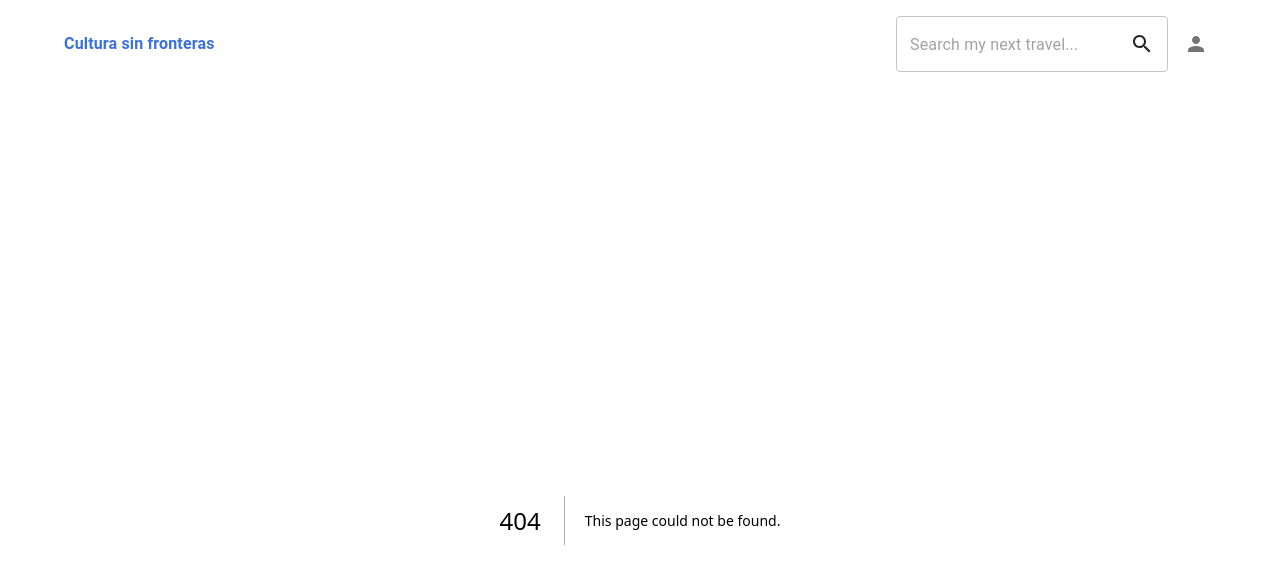
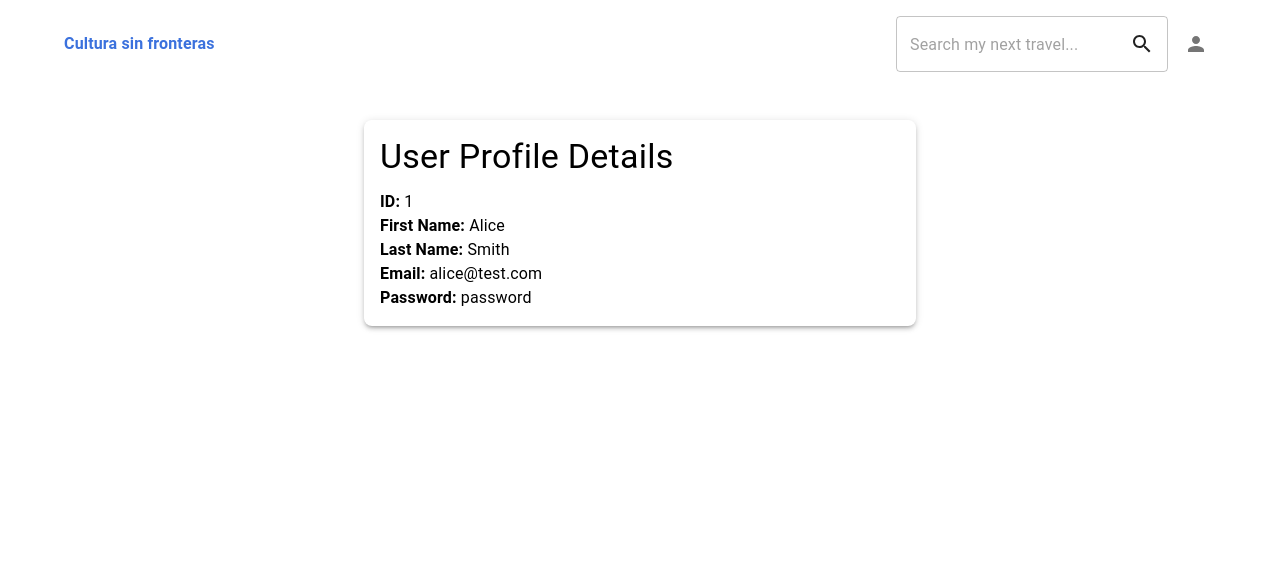
Before and after one commit to Benjamngarcia/cultura-sin-fronteras, a Next.js app in the folder project-frontend/: page /profile-details/1 in a window 1280 px wide. Before the commit this address had no page. Shown: the top 584 px of the page. Built offline with nearby package versions, Linux system fonts and the light colour scheme.

Commit message:
show profile details with dummy data

```diff
--- a/project-frontend/components/common/Nav.jsx
+++ b/project-frontend/components/common/Nav.jsx
@@ -15,18 +15,26 @@ import WidgetsOutlinedIcon from "@mui/icons-material/WidgetsOutlined";
 import Close from "@mui/icons-material/Close";
 import Link from "next/link";
 import LoginModal from "../Forms/AuthForm";
+import { useRouter } from "next/router";
 
 export function Nav() {
-  const [mobileOpen, setMobileOpen] = React.useState(false);
+  const [mobileOpen, setMobileOpen] = useState(false);
   const [loginModalOpen, setLoginModalOpen] = useState(false);
   const navItems = [{ title: "Home", link: "/" }];
+  const router = useRouter();
 
   const handleDrawerToggle = () => {
     setMobileOpen((prevState) => !prevState);
   };
 
   const handleLoginModalToggle = () => {
-    setLoginModalOpen((prevOpen) => !prevOpen); // Cambia el estado del modal de login
+    const session = localStorage.getItem("userSession");
+    if (session) {
+      const user = JSON.parse(session);
+      router.push(`/profile-details/${user.id}`);
+    } else {
+      setLoginModalOpen((prevOpen) => !prevOpen);
+    }
   };
 
   const drawer = (
@@ -46,7 +54,7 @@ export function Nav() {
         >
           <Box sx={{ display: "flex", alignItems: "center", gap: "8px" }}>
             <Typography color="primary" sx={{ fontWeight: "bold" }}>
-              Dictamigos
+              Cultura sin fronteras
             </Typography>
           </Box>
         </Link>
@@ -124,7 +132,7 @@ export function Nav() {
               endAdornment: <Search />,
             }}
           />
-          <IconButton onClick={handleLoginModalToggle}> {/* Abre el modal de login al hacer clic */}
+          <IconButton onClick={handleLoginModalToggle}>
             <Person />
           </IconButton>
         </Box>
@@ -159,8 +167,6 @@ export function Nav() {
           {drawer}
         </Drawer>
       </Box>
-
-      {/* Renderiza el modal de login */}
       <LoginModal open={loginModalOpen} onClose={handleLoginModalToggle} />
     </>
   );
--- a/project-frontend/components/forms/AuthForm.jsx
+++ b/project-frontend/components/forms/AuthForm.jsx
@@ -1,12 +1,14 @@
-import React, { useState } from 'react';
-import { Modal, Button, TextField, Typography } from '@mui/material';
+import React, { useState } from "react";
+import { Modal, Button, TextField, Typography } from "@mui/material";
+import { allUsers } from "@/data";
 
 const LoginModal = ({ open, onClose }) => {
-  const [email, setEmail] = useState('');
-  const [password, setPassword] = useState('');
-  const [creatingAccount, setCreatingAccount] = useState(false); // Estado para controlar la creación de cuenta
-  const [firstName, setFirstName] = useState('');
-  const [lastName, setLastName] = useState('');
+  const [email, setEmail] = useState("");
+  const [password, setPassword] = useState("");
+  const [creatingAccount, setCreatingAccount] = useState(false);
+  const [firstName, setFirstName] = useState("");
+  const [lastName, setLastName] = useState("");
+  const [errorMessage, setErrorMessage] = useState("");
 
   const handleEmailChange = (e) => {
     setEmail(e.target.value);
@@ -30,44 +32,53 @@ const LoginModal = ({ open, onClose }) => {
 
   const handleSubmit = (e) => {
     e.preventDefault();
+    setErrorMessage("");
 
     if (creatingAccount) {
-      // Aquí podrías hacer la petición a tu API para crear una cuenta
-      // Por simplicidad, este ejemplo solo muestra los datos en la consola
-      console.log('Creating Account...');
-      console.log('First Name:', firstName);
-      console.log('Last Name:', lastName);
-      console.log('Email:', email);
-      console.log('Password:', password);
+      console.log("Creating Account...");
+      console.log("First Name:", firstName);
+      console.log("Last Name:", lastName);
+      console.log("Email:", email);
+      console.log("Password:", password);
     } else {
-      // Aquí podrías hacer la petición a tu API para autenticar al usuario
-      // Por simplicidad, este ejemplo solo muestra los datos en la consola
-      console.log('Email:', email);
-      console.log('Password:', password);
+      const user = allUsers.find(
+        (user) => user.email === email && user.password === password
+      );
+      if (user) {
+        localStorage.setItem(
+          "userSession",
+          JSON.stringify({
+            id: user.id,
+            name: `${user.firstName} ${user.lastName}`,
+          })
+        );
+        console.log("Logged in successfully!");
+      } else {
+        console.log("Failed to log in: Incorrect email or password.");
+        setErrorMessage("Incorrect email or password.");
+      }
     }
-
-    // Cierra el modal después de enviar los datos
     onClose();
   };
 
   const modalStyle = {
-    position: 'absolute',
+    position: "absolute",
     width: 400,
-    backgroundColor: 'white',
-    border: '2px solid #000',
-    boxShadow: '0px 3px 6px rgba(0, 0, 0, 0.16)',
-    padding: '20px',
-    top: '50%',
-    left: '50%',
-    transform: 'translate(-50%, -50%)',
+    backgroundColor: "white",
+    border: "2px solid #000",
+    boxShadow: "0px 3px 6px rgba(0, 0, 0, 0.16)",
+    padding: "20px",
+    top: "50%",
+    left: "50%",
+    transform: "translate(-50%, -50%)",
   };
 
   const textFieldStyle = {
-    marginBottom: '16px',
+    marginBottom: "16px",
   };
 
   const buttonStyle = {
-    marginTop: '16px',
+    marginTop: "16px",
   };
 
   return (
@@ -79,8 +90,9 @@ const LoginModal = ({ open, onClose }) => {
     >
       <div style={modalStyle}>
         <Typography variant="h6" component="h2" id="login-modal-title">
-          {creatingAccount ? 'Create Account' : 'Login'}
+          {creatingAccount ? "Create Account" : "Login"}
         </Typography>
+        {errorMessage && <Typography color="error">{errorMessage}</Typography>}
         <form onSubmit={handleSubmit}>
           {creatingAccount && (
             <>
@@ -129,15 +141,15 @@ const LoginModal = ({ open, onClose }) => {
             color="primary"
             style={buttonStyle}
           >
-            {creatingAccount ? 'Create Account' : 'Login'}
+            {creatingAccount ? "Create Account" : "Login"}
           </Button>
         </form>
         <Typography variant="body2">
           {creatingAccount
-            ? 'Already have an account?'
+            ? "Already have an account?"
             : "Don't have an account?"}
           <Button onClick={() => setCreatingAccount(!creatingAccount)}>
-            {creatingAccount ? 'Login' : 'Create Account'}
+            {creatingAccount ? "Login" : "Create Account"}
           </Button>
         </Typography>
       </div>
--- a/project-frontend/data/index.js
+++ b/project-frontend/data/index.js
@@ -440,3 +440,27 @@ export const allEvents = [
     ],
   },
 ];
+
+export const allUsers = [
+  {
+    id: 1,
+    firstName: "Alice",
+    lastName: "Smith",
+    email: "alice@test.com",
+    password: "password",
+  },
+  {
+    id: 2,
+    firstName: "Bob",
+    lastName: "Johnson",
+    email: "bob@test.com",
+    password: "password",
+  },
+  {
+    id: 3,
+    firstName: "Charlie",
+    lastName: "Williams",
+    email: "charlie@test.com",
+    password: "password",
+  },
+];
--- /dev/null
+++ b/project-frontend/pages/profile-details/[profile].js
@@ -0,0 +1,44 @@
+// pages/profile-details/[id].js
+
+import React from "react";
+import { useRouter } from "next/router";
+import { Typography, Box, Container } from "@mui/material";
+import { allUsers } from "@/data";
+
+export default function ProfileDetails() {
+  const router = useRouter();
+  const { profile } = router.query;
+  console.log(router.query)
+
+  const user = allUsers.find((user) => user.id === parseInt(profile));
+
+  if (!user) {
+    return <Typography>User not found.</Typography>;
+  }
+
+  return (
+    <Container maxWidth="sm">
+      <Box sx={{ marginTop: 4, padding: 2, boxShadow: 3, borderRadius: 2 }}>
+        <Typography variant="h4" component="h1" gutterBottom>
+          User Profile Details
+        </Typography>
+        <Typography variant="body1">
+          <strong>ID:</strong> {user.id}
+        </Typography>
+        <Typography variant="body1">
+          <strong>First Name:</strong> {user.firstName}
+        </Typography>
+        <Typography variant="body1">
+          <strong>Last Name:</strong> {user.lastName}
+        </Typography>
+        <Typography variant="body1">
+          <strong>Email:</strong> {user.email}
+        </Typography>
+        {/* Do not display password in production */}
+        <Typography variant="body1">
+          <strong>Password:</strong> {user.password}
+        </Typography>
+      </Box>
+    </Container>
+  );
+}
```
